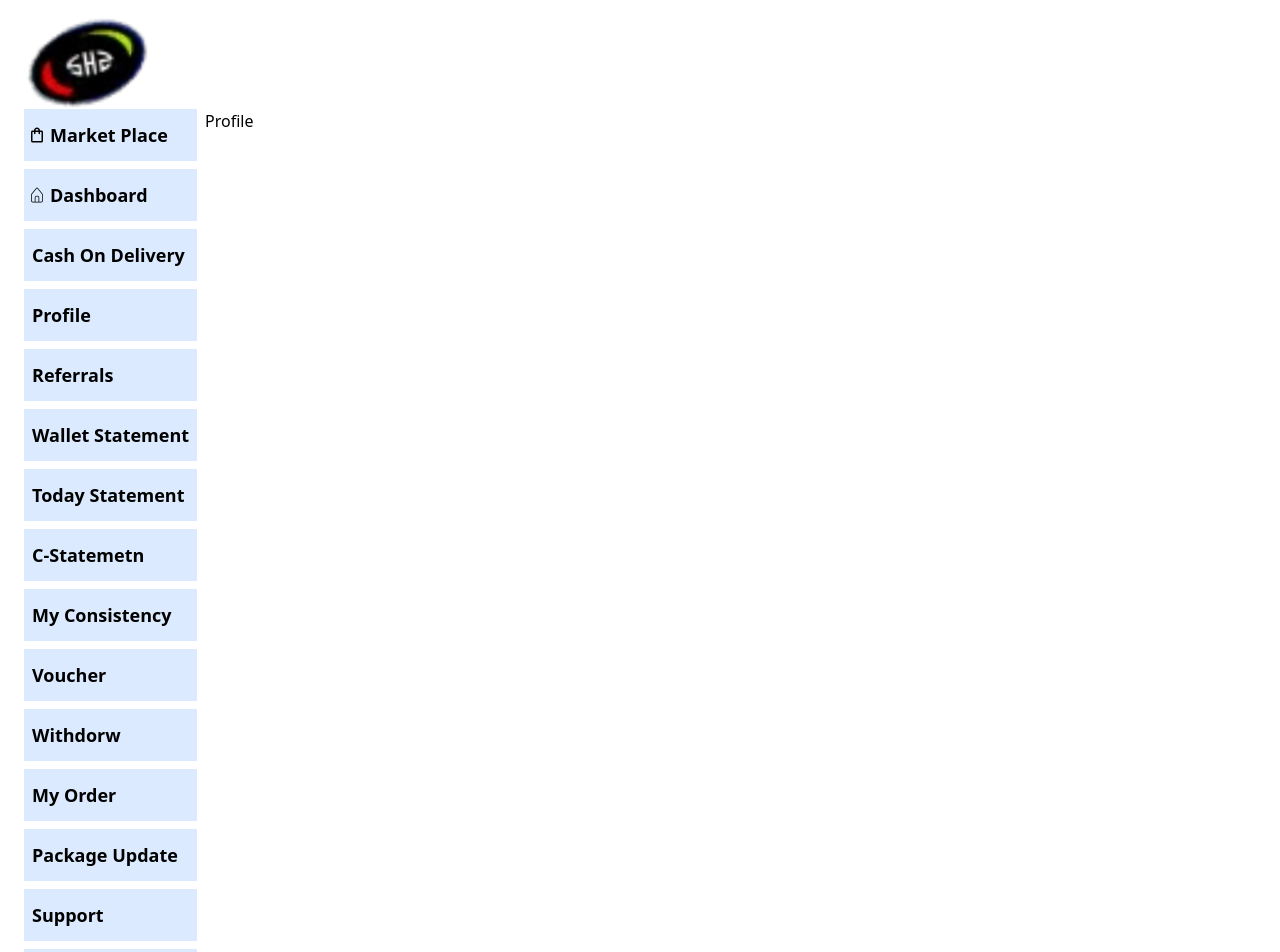
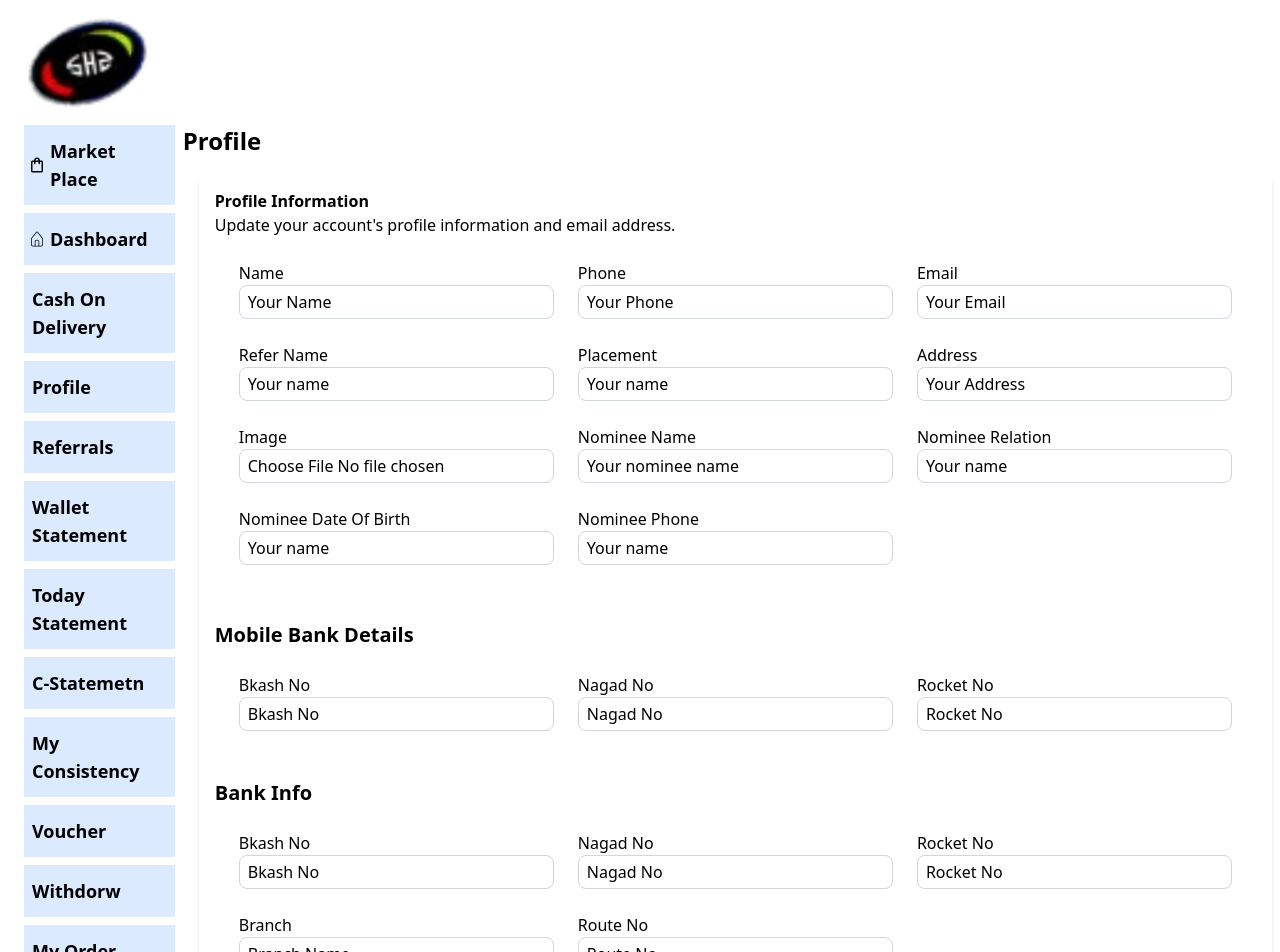
Before and after one commit to triwebic11/mylive, a React (Vite) app in the folder client/: page /dashboard/profile in a window 1280 px wide. Shown: the top 952 px of the page. Built offline with nearby package versions, Linux system fonts and the light colour scheme.

Commit message:
dashboard profile

```diff
--- a/client/src/AuthProvider/AuthProvider.jsx
+++ b/client/src/AuthProvider/AuthProvider.jsx
@@ -5,6 +5,7 @@ export const AuthContext = createContext();
 const AuthProvider = ({ children }) => {
   const [loading, setLoading] = useState(true);
   const [user, setUser] = useState(null);
+
 
   // Load user from localStorage on app load
 useEffect(() => {
@@ -29,7 +30,7 @@ useEffect(() => {
   };
 
   return (
-    <AuthContext.Provider value={authInfo}>
+    <AuthContext.Provider value={{authInfo }}>
       {children}
     </AuthContext.Provider>
   );
--- a/client/src/pages/Register.jsx
+++ b/client/src/pages/Register.jsx
@@ -1,19 +1,22 @@
-import React from "react";
-import { useForm } from "react-hook-form";
+import { useContext } from "react";
+import AuthProvider from "../AuthProvider/AuthProvider";
+import { set, useForm } from "react-hook-form";
 import FormInput from "../components/FormInput"; // adjust the path as needed
 import { Link, useNavigate } from "react-router-dom";
-import logo from "../assets/logo.png"
-import axios from "axios"
+import logo from "../assets/logo.png";
+import axios from "axios";
 import Swal from "sweetalert2";
 
 const Register = () => {
+  const { authInfo } = useContext(AuthProvider);
+  const { setUser } = authInfo;
   const {
     register,
     handleSubmit,
     watch,
     formState: { errors },
   } = useForm();
-    const navigate = useNavigate()
+  const navigate = useNavigate();
 
   const onSubmit = async (data) => {
     try {
@@ -21,10 +24,13 @@ const onSubmit = async (data) => {
 
       const datas = {
         ...data,
-      role: "user"
+        role: "user",
       };
 
-    const res = await axios.post("http://localhost:5000/api/users/register", datas);
+      const res = await axios.post(
+        "http://localhost:5000/api/users/register",
+        datas
+      );
 
       console.log(res.data);
 
@@ -38,11 +44,11 @@ const onSubmit = async (data) => {
           confirmButtonText: "OK",
         });
         localStorage.setItem("user", JSON.stringify(res.data));
+        setUser(res.data.user);
         navigate("/dashboard");
       }
 
       return res.data;
-
     } catch (error) {
       if (error.response && error.response.status === 400) {
         // Phone number already exists
@@ -57,13 +63,12 @@ const onSubmit = async (data) => {
   };
 
   const storedUser = localStorage.getItem("user");
-const user = storedUser && storedUser !== "undefined" ? JSON.parse(storedUser) : null;
+  const user =
+    storedUser && storedUser !== "undefined" ? JSON.parse(storedUser) : null;
   if (user && user.token) {
-
-    console.log("user permanant")
+    console.log("user permanant");
     // User is logged in
   }
-
 
   const password = watch("password");
 
@@ -71,9 +76,7 @@ if (user && user.token) {
     <div className="flex flex-col justify-center items-center min-h-screen py-10">
       <Link to="/" className="flex items-center gap-2 py-5 ">
         <img src={logo} alt="logo" className="w-20" />
-                <p className="text-2xl font-semibold">
-                    SHS Lira Enterprise Ltd
-                </p>
+        <p className="text-2xl font-semibold">SHS Lira Enterprise Ltd</p>
       </Link>
       <form
         onSubmit={handleSubmit(onSubmit)}
@@ -123,7 +126,6 @@ if (user && user.token) {
         <div>
           <FormInput
             label="Placement ID"
-
             placeholder="Placement ID"
             name="placementId"
             register={register}
@@ -132,7 +134,10 @@ if (user && user.token) {
         </div>
 
         <div>
-                    <label htmlFor={name} className="block text-base font-medium text-gray-700 mb-1">
+          <label
+            htmlFor={name}
+            className="block text-base font-medium text-gray-700 mb-1"
+          >
             Select Division
           </label>
           <select
@@ -146,9 +151,24 @@ if (user && user.token) {
           </select>
         </div>
 
-                <FormInput label={"City *"} placeholder="City" name="city" register={register} />
-                <FormInput label={"Post Code *"} placeholder="Post Code" name="postcode" register={register} />
-                <FormInput label={"Address *"} placeholder="Address" name="address" register={register} />
+        <FormInput
+          label={"City *"}
+          placeholder="City"
+          name="city"
+          register={register}
+        />
+        <FormInput
+          label={"Post Code *"}
+          placeholder="Post Code"
+          name="postcode"
+          register={register}
+        />
+        <FormInput
+          label={"Address *"}
+          placeholder="Address"
+          name="address"
+          register={register}
+        />
         <FormInput
           label={"Password *"}
           type="password"
@@ -168,8 +188,7 @@ if (user && user.token) {
           name="confirmPassword"
           register={register}
           validation={{
-                        validate: (value) =>
-                            value === password || "Passwords do not match",
+            validate: (value) => value === password || "Passwords do not match",
           }}
           error={errors.confirmPassword}
         />
--- a/client/src/pages/dashboard/Dashboard.jsx
+++ b/client/src/pages/dashboard/Dashboard.jsx
@@ -1,8 +1,10 @@
-import React from "react";
-import { Link, Outlet } from "react-router-dom";
+import { useContext } from "react";
+import { Link, Outlet, useNavigate } from "react-router-dom";
 import { logo } from "../../assets";
 import { MdOutlineShoppingBag } from "react-icons/md";
 import { CiHome } from "react-icons/ci";
+import Swal from "sweetalert2";
+import { AuthContext } from "../../AuthProvider/AuthProvider";
 
 const dashboardArry = [
   { title: "Market Place", icon: <MdOutlineShoppingBag />, link: "/" },
@@ -45,6 +47,8 @@ const dashboardArry = [
 ];
 
 const Dashboard = () => {
+  const { user, setUser } = useContext(AuthContext);
+  const navigate = useNavigate();
   const handleLogout = () => {
     localStorage.removeItem("user");
     setUser(null);
@@ -65,7 +69,7 @@ const Dashboard = () => {
         </Link>
       </div>
 
-      <div className=" flex gap-2 ">
+      <div className=" flex gap-2 py-4">
         <div className="flex flex-col gap-2">
           {dashboardArry?.map((item, index) => {
             return (
--- a/client/src/pages/dashboard/user/Profile.jsx
+++ b/client/src/pages/dashboard/user/Profile.jsx
@@ -1,7 +1,152 @@
 import React from "react";
+import axios from "axios";
+import { useContext } from "react";
+import { AuthContext } from "../../../AuthProvider/AuthProvider";
 
 const Profile = () => {
-  return <div>Profile</div>;
+  const { user } = useContext(AuthContext);
+  const userdata = user || JSON.parse(localStorage.getItem("user"));
+  console.log("User Data from Context:", userdata?.user);
+
+  return (
+    <div className="w-full">
+      <div>
+        <h1 className="text-2xl font-bold">Profile</h1>
+      </div>
+      <div className="w-full bg-white ml-4 mt-4 p-4 rounded-lg shadow-md">
+        <div>
+          <h1 className="font-bold">Profile Information</h1>
+          <p>Update your account's profile information and email address.</p>
+        </div>
+        <div className="grid justify-around grid-cols-1 md:grid-cols-2 lg:grid-cols-3 gap-6 p-6">
+          <div>
+            <span>Name</span>
+            <div className="px-2 py-1 border border-gray-300 rounded-lg ">
+              {userdata?.user?.name || "Your Name"}
+            </div>
+          </div>
+          <div>
+            <span>Phone</span>
+            <div className="px-2 py-1 border border-gray-300 rounded-lg">
+              {userdata?.user?.phone || "Your Phone"}
+            </div>
+          </div>
+          <div>
+            <span>Email</span>
+            <div className="px-2 py-1 border border-gray-300 rounded-lg">
+              {userdata?.user?.email || "Your Email"}
+            </div>
+          </div>
+          <div>
+            <span>Refer Name</span>
+            <div className="px-2 py-1 border border-gray-300 rounded-lg">
+              Your name
+            </div>
+          </div>
+          <div>
+            <span>Placement</span>
+            <div className="px-2 py-1 border border-gray-300 rounded-lg">
+              Your name
+            </div>
+          </div>
+          <div>
+            <span>Address</span>
+            <div className="px-2 py-1 border border-gray-300 rounded-lg">
+              Your Address
+            </div>
+          </div>
+          <div>
+            <span>Image</span>
+            <div className="px-2 py-1 border border-gray-300 rounded-lg">
+              <input type="file" className="w-full" />
+            </div>
+          </div>
+          <div>
+            <span>Nominee Name</span>
+            <div className="px-2 py-1 border border-gray-300 rounded-lg">
+              Your nominee name
+            </div>
+          </div>
+          <div>
+            <span>Nominee Relation</span>
+            <div className="px-2 py-1 border border-gray-300 rounded-lg">
+              Your name
+            </div>
+          </div>
+          <div>
+            <span>Nominee Date Of Birth</span>
+            <div className="px-2 py-1 border border-gray-300 rounded-lg">
+              Your name
+            </div>
+          </div>
+          <div>
+            <span>Nominee Phone</span>
+            <div className="px-2 py-1 border border-gray-300 rounded-lg">
+              Your name
+            </div>
+          </div>
+        </div>
+        <div className="mt-8">
+          <h1 className="text-xl font-bold">Mobile Bank Details</h1>
+          <div className="grid justify-around grid-cols-1 md:grid-cols-2 lg:grid-cols-3 gap-6 p-6">
+             <div>
+            <span>Bkash No</span>
+            <div className="px-2 py-1 border border-gray-300 rounded-lg">
+             Bkash No
+            </div>
+          </div>
+           <div>
+            <span>Nagad No</span>
+            <div className="px-2 py-1 border border-gray-300 rounded-lg">
+              Nagad No
+            </div>
+          </div>
+           <div>
+            <span>Rocket No</span>
+            <div className="px-2 py-1 border border-gray-300 rounded-lg">
+              Rocket No
+            </div>
+          </div>
+          </div>
+        </div>
+          <div className="mt-6">
+          <h1 className="text-xl font-bold">Bank Info</h1>
+          <div className="grid justify-around grid-cols-1 md:grid-cols-2 lg:grid-cols-3 gap-6 p-6">
+             <div>
+            <span>Bkash No</span>
+            <div className="px-2 py-1 border border-gray-300 rounded-lg">
+             Bkash No
+            </div>
+          </div>
+           <div>
+            <span>Nagad No</span>
+            <div className="px-2 py-1 border border-gray-300 rounded-lg">
+              Nagad No
+            </div>
+          </div>
+           <div>
+            <span>Rocket No</span>
+            <div className="px-2 py-1 border border-gray-300 rounded-lg">
+              Rocket No
+            </div>
+          </div>
+           <div>
+            <span>Branch</span>
+            <div className="px-2 py-1 border border-gray-300 rounded-lg">
+             Branch Name
+            </div>
+          </div>
+           <div>
+            <span>Route No</span>
+            <div className="px-2 py-1 border border-gray-300 rounded-lg">
+             Route No
+            </div>
+          </div>
+          </div>
+        </div>
+      </div>
+    </div>
+  );
 };
 
 export default Profile;
```
Lines whose indentation alone changed are shown as unchanged.
